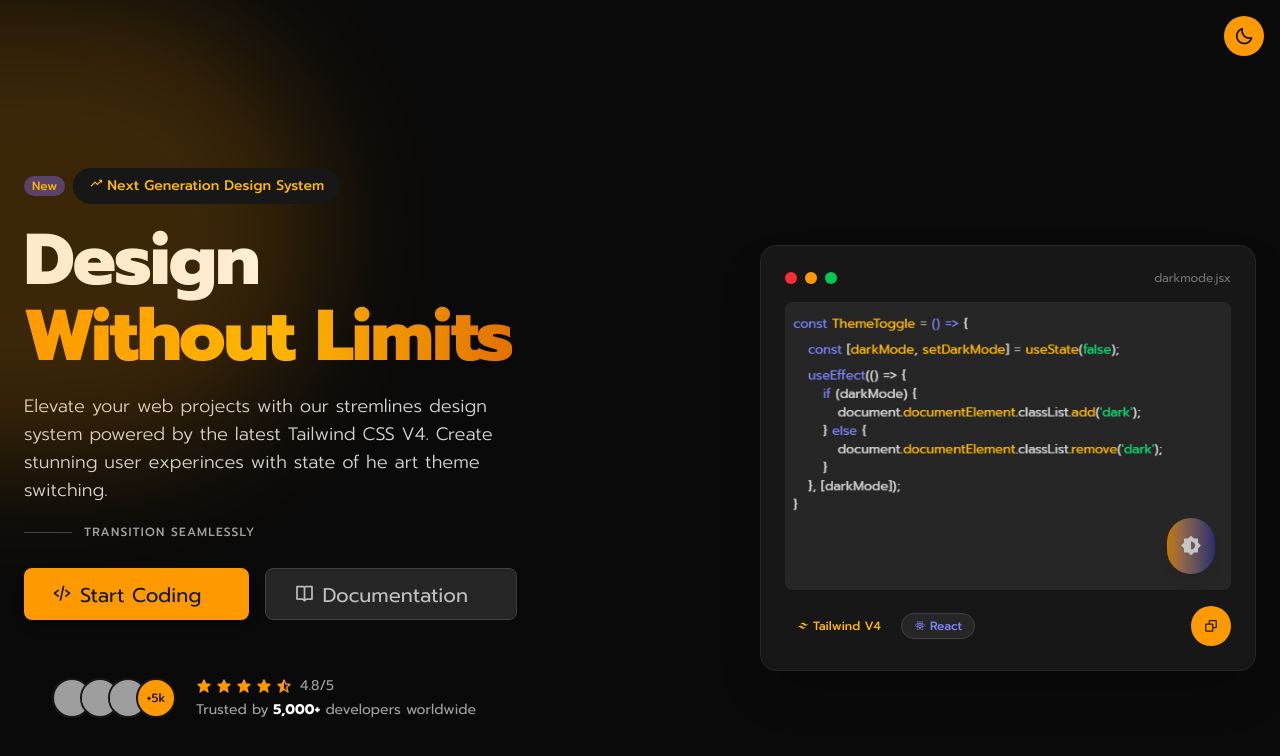
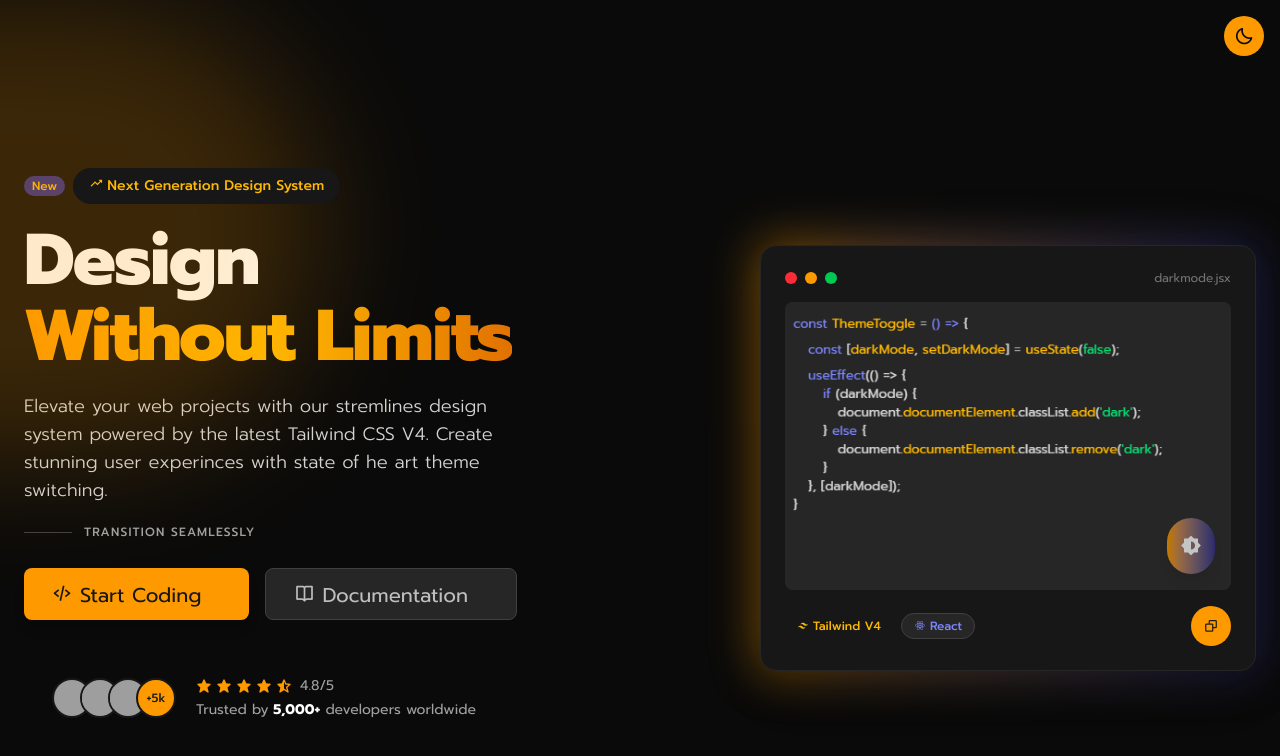
Before and after one commit to Primegicsocialmedia/Project-4, a React (Vite) app: page / in a window 1280 px wide. Shown: the top 756 px of the page. Built offline with nearby package versions, Linux system fonts and the light colour scheme; grey boxes are pictures that could not be loaded.

Commit message:
background shadow effect completed

```diff
--- a/src/components/Hero.jsx
+++ b/src/components/Hero.jsx
@@ -99,6 +99,7 @@ const Hero = () => {
           </div>
           <div className="flex-1 w-full">
             <div className="relative">
+              <div className="absolute -inset-0.5 bg-gradient-to-r from-amber-500 to-indigo-900 rounded-2xl blur-xl opacity-50 animate-pulse"></div>
               <div className="relative bg-white dark:bg-neutral-900 p-4 lg:p-5 xl:p-6 rounded-2xl shadow-2xl border border-neutral-200 dark:border-neutral-800">
                 <div className="flex items-center justify-between mb-3 lg:mb-4">
                   <div className="flex items-center gap-2">
```
